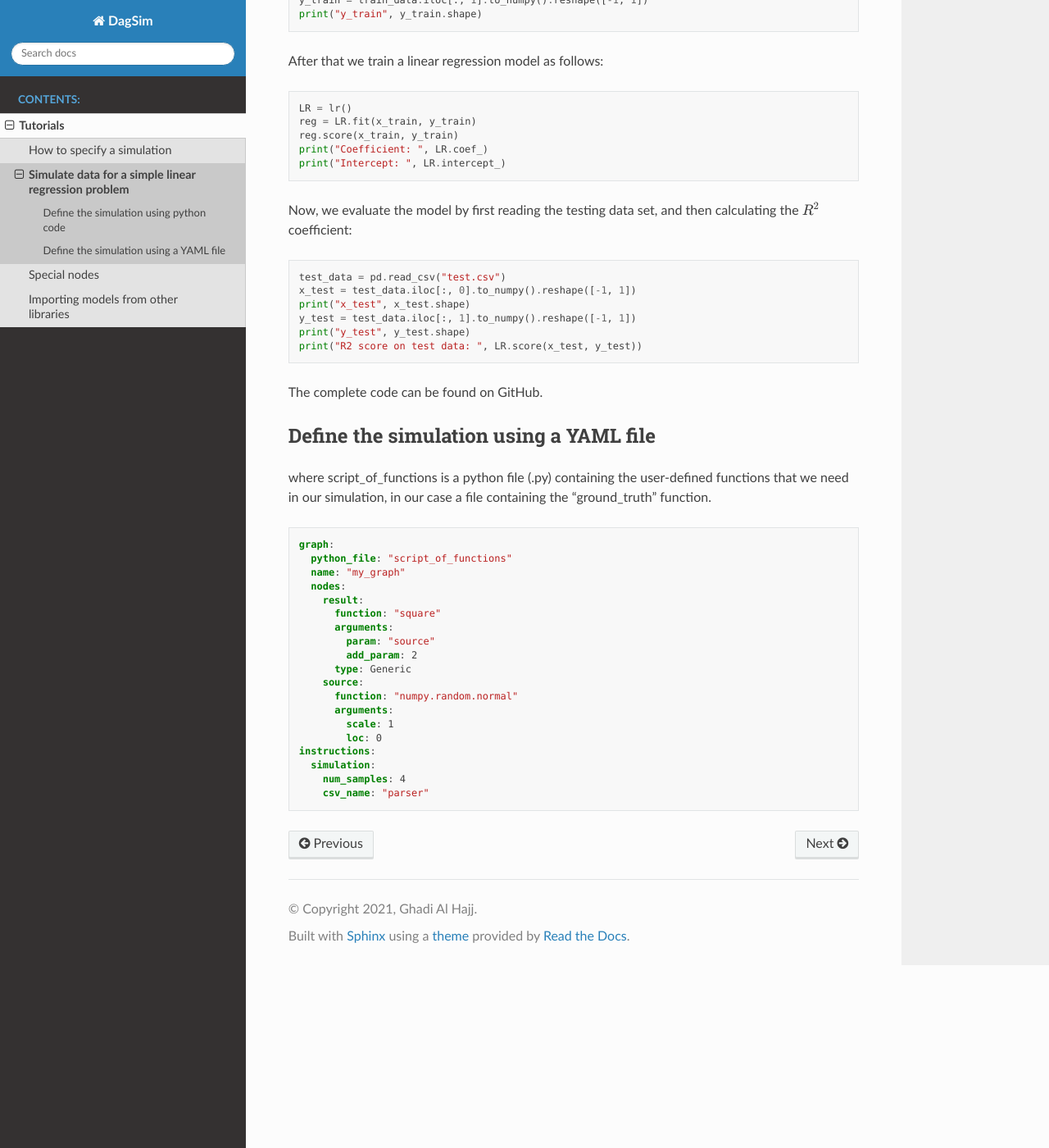
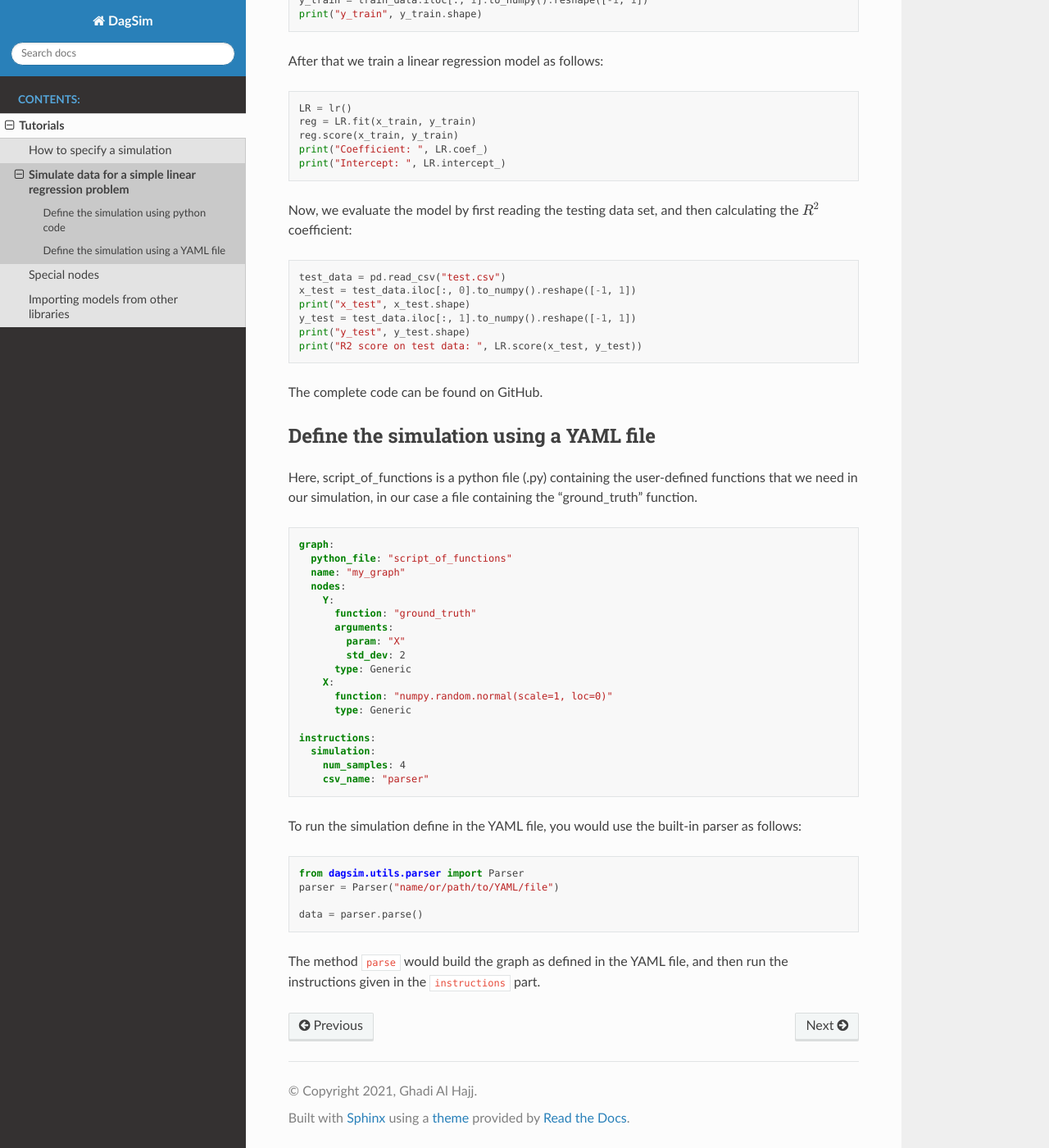
Before and after one commit to uio-bmi/dagsim, a Sphinx documentation site: the page built from docs/source/tutorials/linear_regression.rst, in a window 1280 px wide and 1400 px high, scrolled down 2227 px. Shown: the whole window at 82% size. Built offline with Sphinx 7.4.7 and the Read the Docs theme 2.0.0, drawn with Linux system fonts in a browser that asks for light colours; some of the changed text lies outside the part shown.

Commit message:
Update docs

```diff
--- a/docs/source/tutorials/linear_regression.rst
+++ b/docs/source/tutorials/linear_regression.rst
@@ -28,8 +28,8 @@ We can then define such a function in python as the following:
 .. highlight:: python
 .. code-block:: python
 
-  def ground_truth(x, add_param):
-    y = 2 * x + 1 + np.random.normal(0, add_param)
+  def ground_truth(x, std_dev):
+    y = 2 * x + 1 + np.random.normal(0, std_dev)
     return y
 
 This function would inform DagSim how to simulate the value :math:`y` for each value of :math:`x`.
@@ -42,7 +42,7 @@ For the node of the variable :math:`x` we only need to give it a name and the fu
 .. code-block:: python
 
   Nodex = ds.Generic(name="x", function=np.random.normal)
-  Nodey = ds.Generic(name="y", function=ground_truth, arguemnts={"x": Nodex, "add_param": 1})
+  Nodey = ds.Generic(name="y", function=ground_truth, arguments={"x": Nodex, "std_dev": 1})
 
 At this stage, we can simply compile the graph as follows:
 
@@ -117,7 +117,7 @@ The complete code can be found on GitHub.
 
 Define the simulation using a YAML file
 ---------------------------------------
-where script_of_functions is a python file (.py) containing the user-defined functions that we need in our simulation, in our case a file containing the "ground_truth" function.
+Here, script_of_functions is a python file (.py) containing the user-defined functions that we need in our simulation, in our case a file containing the "ground_truth" function.
 
 .. highlight:: yaml
 .. code-block:: yaml
@@ -126,18 +126,30 @@ where script_of_functions is a python file (.py) containing the user-defined fun
       python_file: "script_of_functions"
       name: "my_graph"
       nodes:
-        result:
-          function: "square"
+        Y:
+          function: "ground_truth"
           arguments:
-            param: "source"
-            add_param: 2
+            param: "X"
+            std_dev: 2
           type: Generic
-        source:
-          function: "numpy.random.normal"
-          arguments:
-            scale: 1
-            loc: 0
+        X:
+          function: "numpy.random.normal(scale=1, loc=0)"
+          type: Generic
+
     instructions:
       simulation:
         num_samples: 4
         csv_name: "parser"
+
+
+To run the simulation define in the YAML file, you would use the built-in parser as follows:
+
+.. highlight:: python
+.. code-block:: python
+
+  from dagsim.utils.parser import Parser
+  parser = Parser("name∕or/path/to/YAML∕file")
+
+  data = parser.parse()
+
+The method :code:`parse` would build the graph as defined in the YAML file, and then run the instructions given in the :code:`instructions` part.
--- a/docs/source/tutorials/specify_with_code.rst
+++ b/docs/source/tutorials/specify_with_code.rst
@@ -88,8 +88,11 @@ The general structure of the YAML file would look like this:
           arguments:
             name_of_argument1: value_of_argument1 # The name and value of an argument. This could be an appropriate python object or another node
             name_of_argument2: value_of_argument2
-          type: Generic # This would be Generic, Selection, Stratify, or Missing
+          type: Generic # This could be Generic, Selection, Stratify, or Missing
           ⋮(other optional arguments)
+        name_of_node2:
+          function: function_name(kwargs) # This is another way of defining a function, witout separately defining the arguments.
+          type: Generic
 
     instructions:
       simulation:
```
